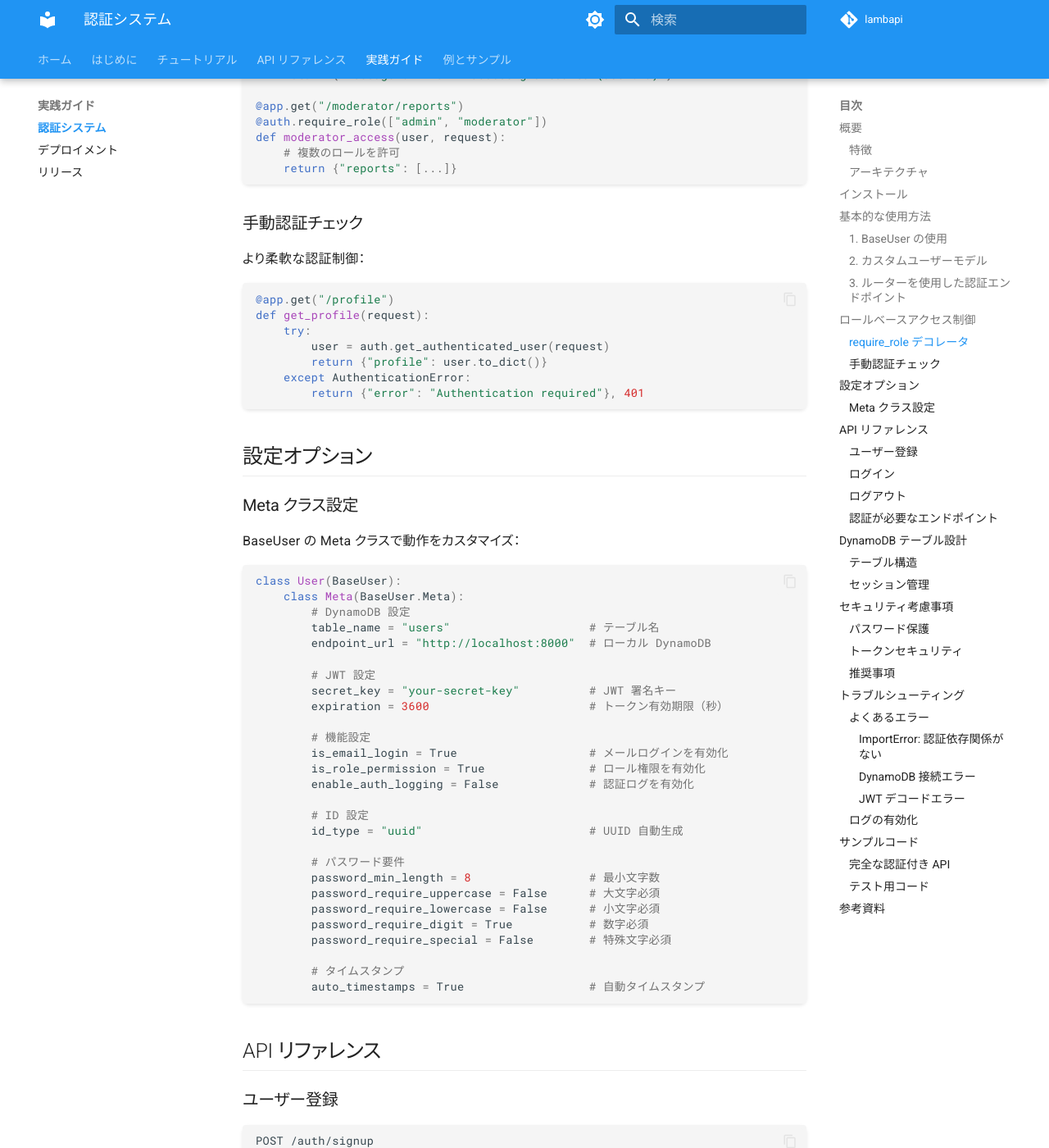
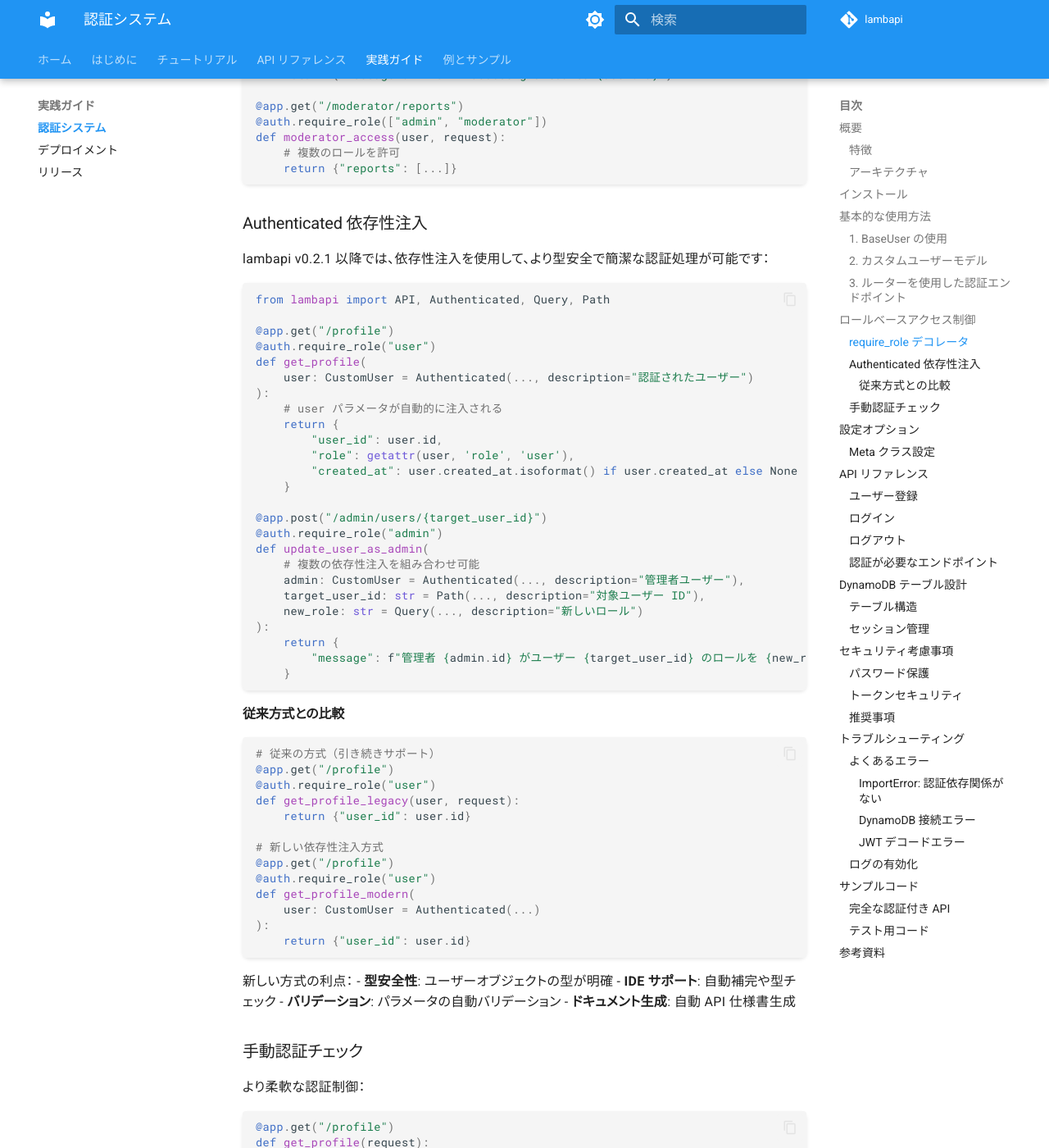
Before and after one commit to sskyh0208/lambapi, an MkDocs documentation site: the page built from docs/guides/authentication.md, in a window 1280 px wide and 1400 px high, scrolled down 3090 px. Shown: the whole window at 82% size. Built offline with MkDocs 1.6.1 and Material for MkDocs 9.7.7, drawn with Linux system fonts in a browser that asks for light colours; comment, search, counter and statistics services are not loaded; the version menu is left out.

Commit message:
docs: READMEと認証ガイドを更新
- README.md: 依存性注入機能の説明と使用例を追加
- authentication.md: Authenticated依存性注入の説明とサンプルコードを追加
- バリデーション機能の説明を強化
- 現代的な使用例に更新

````diff
--- a/docs/guides/authentication.md
+++ b/docs/guides/authentication.md
@@ -150,6 +150,62 @@ def moderator_access(user, request):
     # 複数のロールを許可
     return {"reports": [...]}
 ```
+
+### Authenticated 依存性注入
+
+lambapi v0.2.1 以降では、依存性注入を使用して、より型安全で簡潔な認証処理が可能です：
+
+```python
+from lambapi import API, Authenticated, Query, Path
+
+@app.get("/profile")
+@auth.require_role("user")
+def get_profile(
+    user: CustomUser = Authenticated(..., description="認証されたユーザー")
+):
+    # user パラメータが自動的に注入される
+    return {
+        "user_id": user.id,
+        "role": getattr(user, 'role', 'user'),
+        "created_at": user.created_at.isoformat() if user.created_at else None
+    }
+
+@app.post("/admin/users/{target_user_id}")
+@auth.require_role("admin")
+def update_user_as_admin(
+    # 複数の依存性注入を組み合わせ可能
+    admin: CustomUser = Authenticated(..., description="管理者ユーザー"),
+    target_user_id: str = Path(..., description="対象ユーザー ID"),
+    new_role: str = Query(..., description="新しいロール")
+):
+    return {
+        "message": f"管理者 {admin.id} がユーザー {target_user_id} のロールを {new_role} に変更しました"
+    }
+```
+
+#### 従来方式との比較
+
+```python
+# 従来の方式（引き続きサポート）
+@app.get("/profile")
+@auth.require_role("user")
+def get_profile_legacy(user, request):
+    return {"user_id": user.id}
+
+# 新しい依存性注入方式
+@app.get("/profile")
+@auth.require_role("user")
+def get_profile_modern(
+    user: CustomUser = Authenticated(...)
+):
+    return {"user_id": user.id}
+```
+
+新しい方式の利点：
+- **型安全性**: ユーザーオブジェクトの型が明確
+- **IDE サポート**: 自動補完や型チェック
+- **バリデーション**: パラメータの自動バリデーション
+- **ドキュメント生成**: 自動 API 仕様書生成
 
 ### 手動認証チェック
 
````
Also changed, not shown: README.md (+26 -35 lines).
